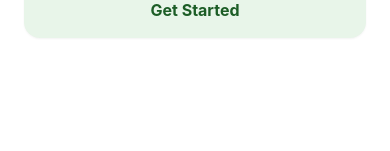
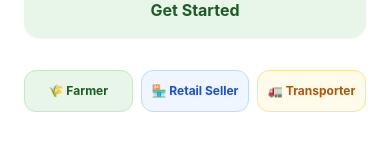
Before and after one commit to janith-sasindu/Green-Hive, a React Native app in the folder mobile/: screen / in a window 390 px wide. Shown: the part 659-810 px from the top of the page. Built offline with nearby package versions, Linux system fonts and the light colour scheme.

Commit message:
created quick move buttons

```diff
--- a/mobile/src/screens/auth/WelcomeScreen.tsx
+++ b/mobile/src/screens/auth/WelcomeScreen.tsx
@@ -109,8 +109,47 @@ export default function WelcomeScreen({
                         </Text>
                     </TouchableOpacity>
                 </View>
+
+                {/* Quick move */}
+        <View className="mt-8">
+
+    <View className="flex-row justify-between gap-2">
+        {/* Farmer */}
+        <TouchableOpacity
+            onPress={() => handleQuickDemo('farmer')}
+            activeOpacity={0.7}
+            className="flex-1 bg-[#e8f5e9] border border-[#c8e6c9] rounded-xl py-3 items-center justify-center"
+        >
+            <Text className="text-[#1c5d26] text-xs font-bold" numberOfLines={1}>
+                🌾 Farmer
+            </Text>
+        </TouchableOpacity>
+
+        {/* Retail Seller */}
+        <TouchableOpacity
+            onPress={() => handleQuickDemo('seller')}
+            activeOpacity={0.7}
+            className="flex-1 bg-[#eff6ff] border border-[#bfdbfe] rounded-xl py-3 items-center justify-center"
+        >
+            <Text className="text-[#1d4ed8] text-xs font-bold" numberOfLines={1}>
+                🏪 Retail Seller
+            </Text>
+        </TouchableOpacity>
+
+        {/* Transporter */}
+        <TouchableOpacity
+            onPress={() => handleQuickDemo('transporter')}
+            activeOpacity={0.7}
+            className="flex-1 bg-[#fffbeb] border border-[#fde68a] rounded-xl py-3 items-center justify-center"
+        >
+            <Text className="text-[#b45309] text-xs font-bold" numberOfLines={1}>
+                🚛 Transporter
+            </Text>
+        </TouchableOpacity>
+    </View>
+</View>
+
             </View>
-
         </View>
     )
 
```
